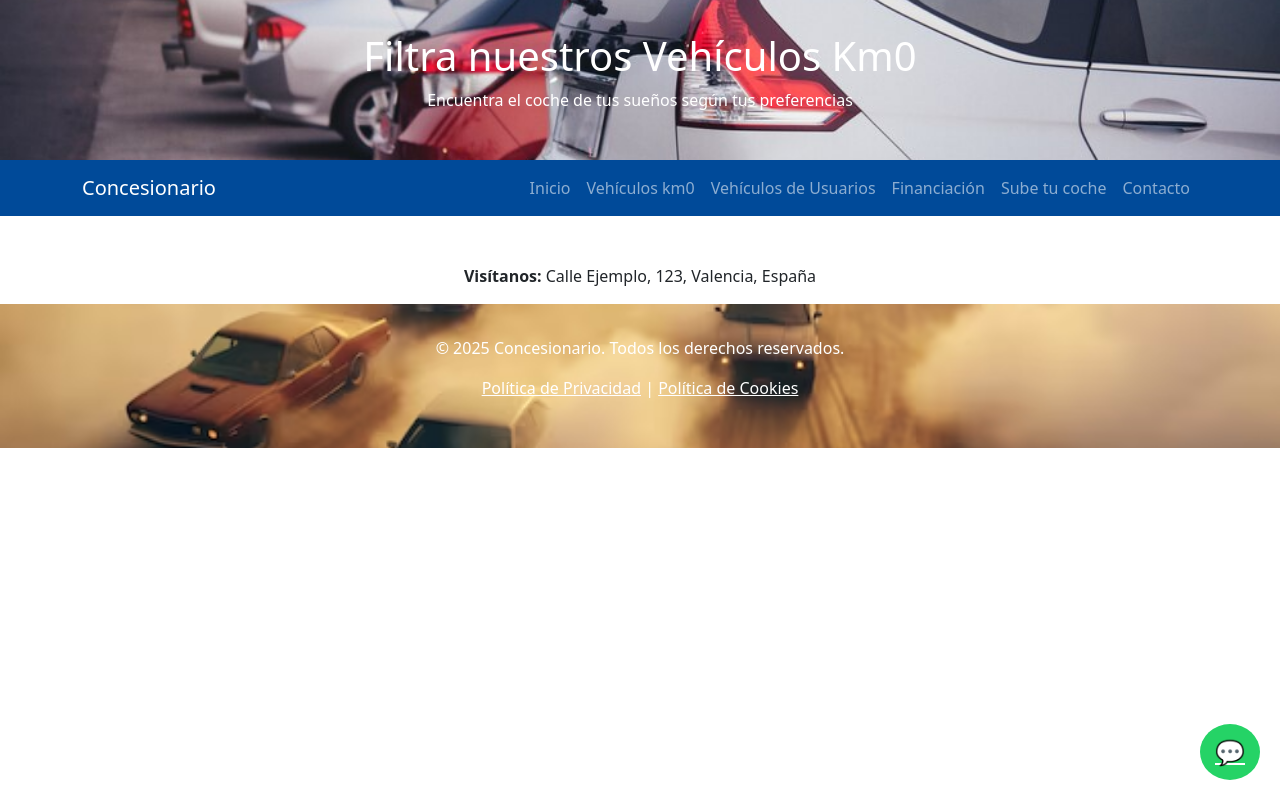
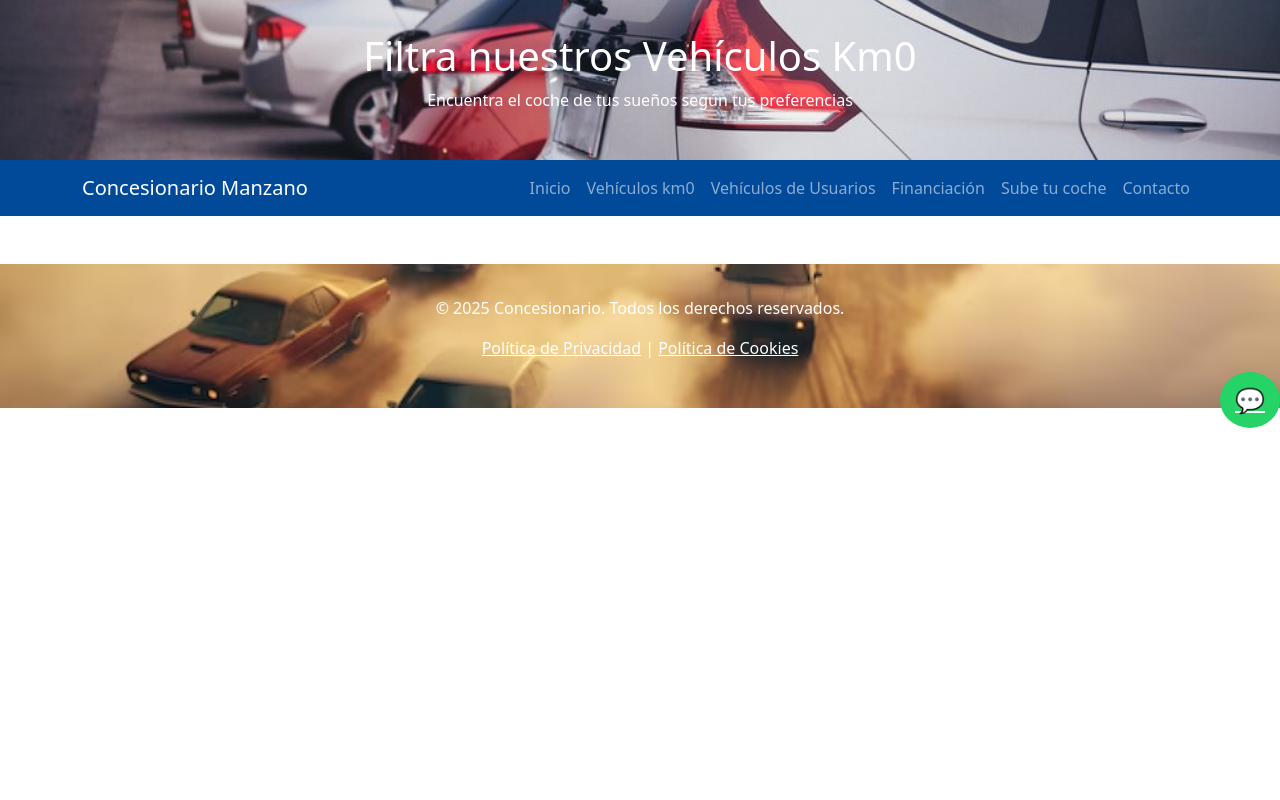
Before and after one commit to AlbertoManzano04/Proyecto, a PHP site: page /vehiculos.php in a window 1280 px wide. Run offline with PHP 8.4, Linux system fonts and the light colour scheme; data that the repository does not hold is empty.

Commit message:
añadido icono de wasap en contacto y vehiculo y solucion de pequeños errores

```diff
--- a/financiacion.php
+++ b/financiacion.php
@@ -82,7 +82,7 @@
 
 <nav class="navbar navbar-expand-lg navbar-dark" style="background-color: #004A99;">
     <div class="container">
-        <a class="navbar-brand" href="index.php">Concesionario</a>
+        <a class="navbar-brand" href="index.php">Concesionario Manzano</a>
         <button class="navbar-toggler" type="button" data-bs-toggle="collapse" data-bs-target="#navbarNav" aria-controls="navbarNav" aria-expanded="false" aria-label="Toggle navigation">
             <span class="navbar-toggler-icon"></span>
         </button>
--- a/politicaCookies.php
+++ b/politicaCookies.php
@@ -107,7 +107,7 @@
 
 <footer>
     <p>&copy; 2025 Concesionarios Manzano. Todos los derechos reservados.</p>
-    <p><a href="politicas_de_privacidad.php" class="text-white">Política de Privacidad</a> | <a href="politicaCookies.php" class="text-white">Política de Cookies</a></p>
+    <p><a href="politicaPrivacidad.php" class="text-white">Política de Privacidad</a> | <a href="politicaCookies.php" class="text-white">Política de Cookies</a></p>
 </footer>
 
 <script src="https://cdn.jsdelivr.net/npm/bootstrap@5.3.0/dist/js/bootstrap.bundle.min.js"></script>
--- a/vehiculos.php
+++ b/vehiculos.php
@@ -60,21 +60,19 @@ if (!$result) {
         }
         .whatsapp-btn {
             position: fixed;
-            bottom: 20px;
-            right: 20px;
+            top: 50%;
+            right: 0;
+            transform: translateY(-50%); /* Centra verticalmente */
             background-color: #25D366;
             color: white;
             padding: 10px 15px;
             border-radius: 50%;
             font-size: 24px;
             text-align: center;
+            z-index: 1000; /* Asegura que el botón esté sobre otros elementos */
         }
         .whatsapp-btn:hover {
             background-color: #1ebe57;
-        }
-        .location-contact {
-            text-align: center;
-            margin-top: 20px;
         }
         header {
             background: url('./images/vehiculos2.jpg') no-repeat center/cover;
@@ -98,14 +96,14 @@ if (!$result) {
 
 <nav class="navbar navbar-expand-lg navbar-dark" style="background-color: #004A99;">
     <div class="container">
-        <a class="navbar-brand" href="index.php">Concesionario</a>
+        <a class="navbar-brand" href="index.php">Concesionario Manzano</a>
         <button class="navbar-toggler" type="button" data-bs-toggle="collapse" data-bs-target="#navbarNav" aria-controls="navbarNav" aria-expanded="false" aria-label="Toggle navigation">
             <span class="navbar-toggler-icon"></span>
         </button>
         <div class="collapse navbar-collapse" id="navbarNav">
             <ul class="navbar-nav ms-auto">
                 <li class="nav-item"><a href="index.php" class="nav-link">Inicio</a></li>
-                <li class="nav-item"><a href="vehiculoskm0.php" class="nav-link">Vehículos km0</a></li>
+                <li class="nav-item"><a href="vehiculos.php" class="nav-link">Vehículos km0</a></li>
                 <li class="nav-item"><a href="vehiculosUsuarios.php" class="nav-link">Vehículos de Usuarios</a></li>
                 <li class="nav-item"><a href="financiacion.php" class="nav-link">Financiación</a></li>
                 <li class="nav-item"><a href="subeTuCoche.php" class="nav-link">Sube tu coche</a></li>
@@ -136,10 +134,7 @@ if (!$result) {
     </div>
 </main>
 
-<div class="location-contact">
-    <p><strong>Visítanos:</strong> Calle Ejemplo, 123, Valencia, España</p>
-</div>
-
+<!-- WhatsApp button (fixed to the right and centered vertically) -->
 <a href="https://wa.me/608602302" class="whatsapp-btn" target="_blank">
     &#x1F4AC;
 </a>
```
Also changed, not shown: contacto.php (+34 -0 lines).
